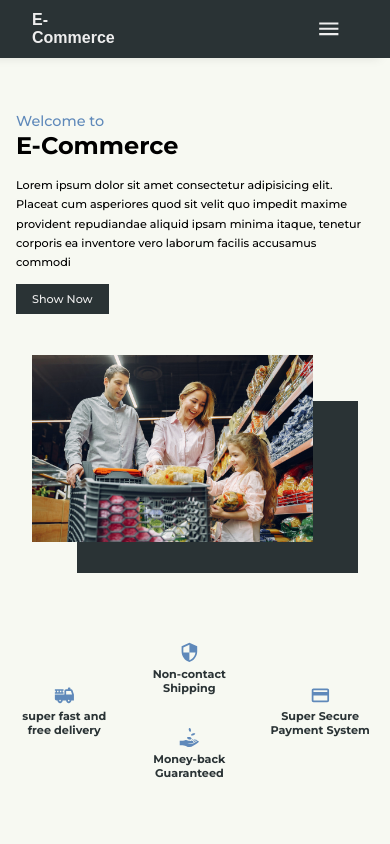
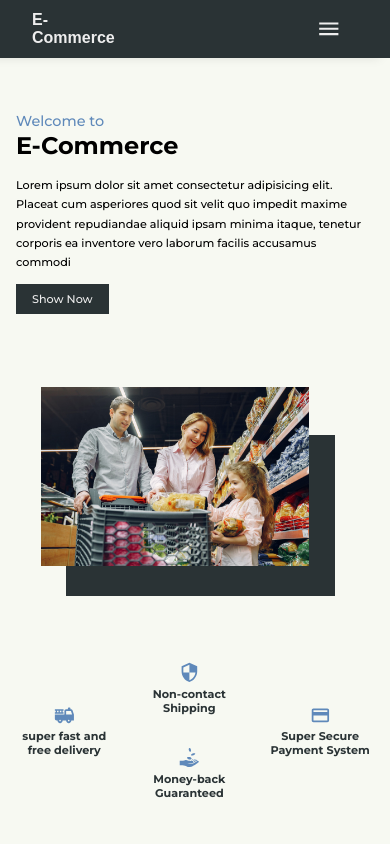
Before and after one commit to codeCraftsAlAmin/e-commerce, a React (Vite) app: page / in a window 390 px wide. Shown: the top 844 px of the page. Built offline with nearby package versions, Linux system fonts and the light colour scheme; no server answers; a web font is replaced by a local one.

Commit message:
Update index.css

```diff
--- a/src/index.css
+++ b/src/index.css
@@ -1774,10 +1774,13 @@ td p {
 
 /* responsive for mobile devices */
 @media screen and (max-width: 430px) {
+  body {
+    margin: 0;
+    padding: 0;
+    overflow-x: hidden;
+  }
+
   /* navbar */
-  body {
-    overflow-x: hidden;
-  }
   nav {
     margin-right: 0.4rem;
   }
@@ -1801,25 +1804,30 @@ td p {
 
   /* content section */
   .content_sec {
+    display: flex;
     flex-direction: column;
     width: 100%;
     margin: -2rem auto;
-    gap: 0rem;
-  }
-  .img_sec {
-    left: 2rem;
+    gap: 1rem;
   }
   .img_sec .color {
     width: 75%;
-    bottom: -27px;
-    left: 45px;
+    bottom: -30px;
+    left: 70px;
+    /* left: 45px; */
   }
   .img_sec {
-    margin-left: -1rem;
+    position: relative;
+    right: 20px;
+    margin: 0 auto;
+    margin-top: 1rem;
   }
   .img_sec img {
     max-width: 75%;
-  }
+    display: block;
+    margin: 0 auto;
+  }
+
   .text {
     gap: 1rem;
     width: 100%;
```
